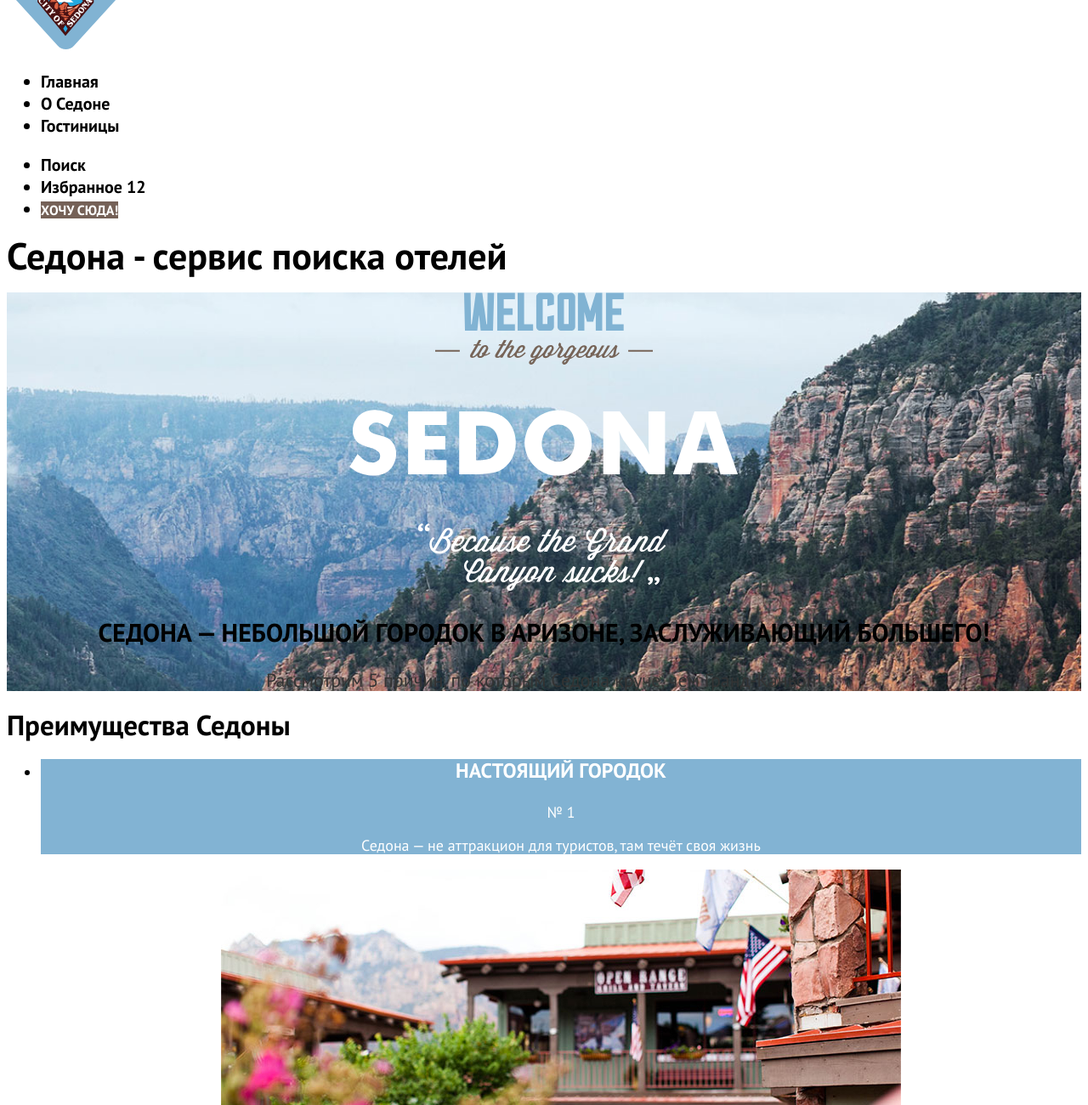
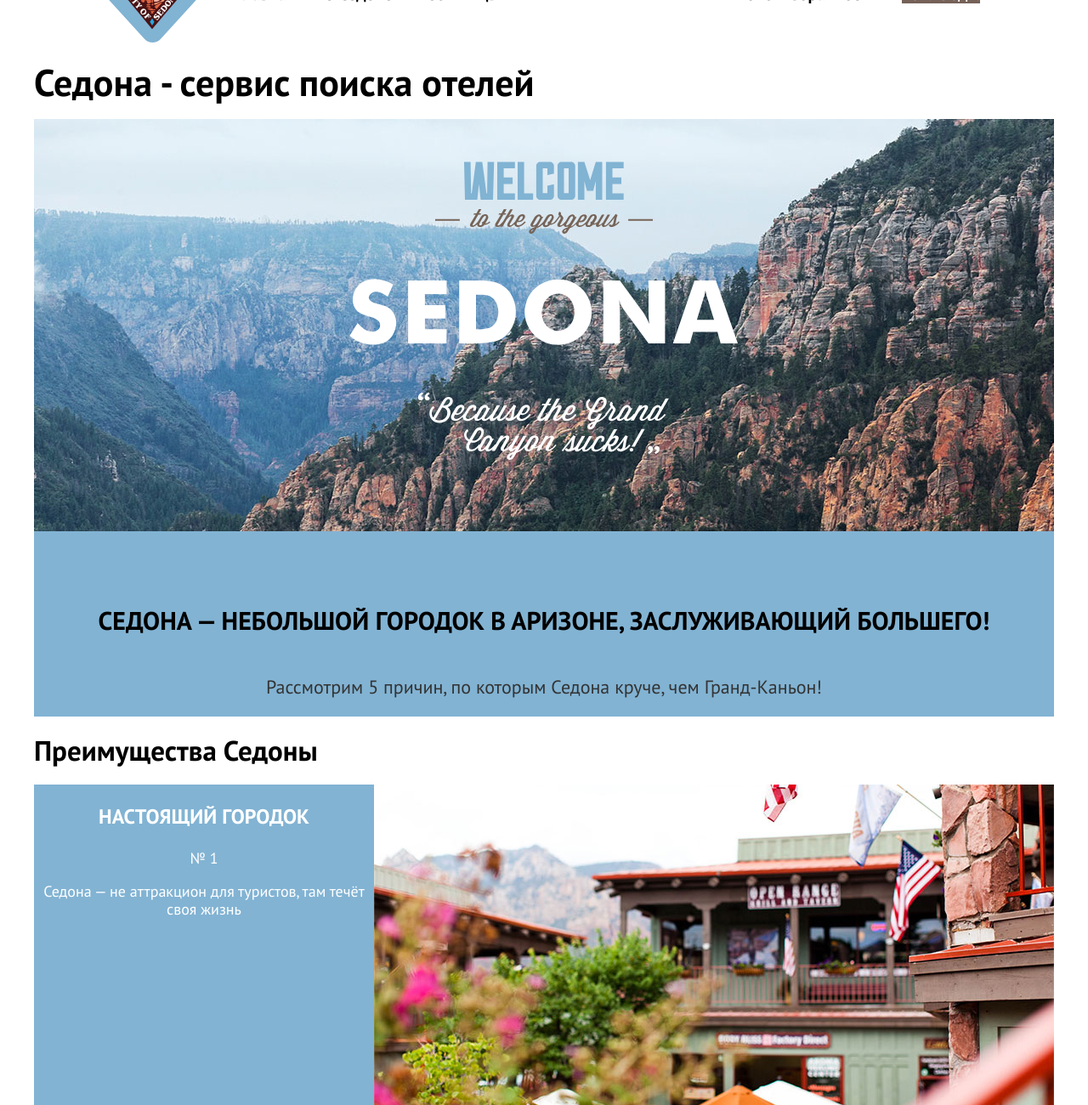
Before and after one commit to htmlacademy-htmlcss/1132429-sedona-34, a plain HTML site: page index.html in a window 1280 px wide. Shown: the part 20-1320 px from the top of the page at 85% size. Drawn offline with Linux system fonts and the light colour scheme.

Commit message:
Добавляет сетку базовой страницы на флексах
Добавляет часть сетки для базовой страницы

```diff
--- a/index.html
+++ b/index.html
@@ -6,6 +6,7 @@
     <link rel="stylesheet" href="styles/styles.css">
   </head>
   <body>
+  <div class="container">
     <header class="page-header">
       <a class="logo" href="index.html">
         <img src="images/page-header/logo.svg" alt="Логотип сайта Седона." width="139" height="70">
@@ -81,13 +82,13 @@
             </ul>
           </li>
           <li class="advantages-item">
+            <div class="advantages-photo">
+              <img class="advantages-image" src="images/advantages/devils-bridge.jpg" alt="Фото моста дьявола." width="800" height="384">
+            </div>
             <div class="advantages-block advantages-block-blue">
               <h3 class="advantages-title">Там есть мост дьявола</h3>
               <span class="advantages-number">№ 2</span>
               <p class="advantages-description">Да, по нему можно пройти! Если вы осмелитесь, разумеется</p>
-          </div>
-          <div class="advantages-photo">
-            <img class="advantages-image" src="images/advantages/devils-bridge.jpg" alt="Фото моста дьявола." width="800" height="384">
             </div>
           </li>
           <li class="advantages-item">
@@ -156,5 +157,6 @@
         </a>
       </section>
     </footer>
+  </div>
   </body>
 </html>
--- a/styles/styles.css
+++ b/styles/styles.css
@@ -15,16 +15,61 @@
 }
 
 body {
-  font-family: "PT Sans", sans-serif;
+  margin: 0;
+  font-family: "PT Sans", "Arial", sans-serif;
   font-size: 22px;
   line-height: 26px;
   color: #000000;
   background-color: #ffffff;
 }
 
+.container {
+  width: 1200px;
+  margin: 0 auto;
+}
+
+/* Header */
+
+.page-header {
+  display: flex;
+  margin: 0 70px;
+}
+
+.logo {
+  display: block;
+  width: 139px;
+  margin-right: 30px;
+}
+
+.navigation {
+  width: 891px;
+  display: flex;
+  justify-content: space-between;
+}
+
 .navigation-list {
   font-size: 20px;
   font-weight: 700;
+  margin: 0;
+  padding: 0;
+  width: 500px;
+  display: flex;
+}
+
+.navigation-user {
+  max-width: 305px;
+}
+
+.navigation-item {
+  margin-right: 34px;
+}
+
+.navigation-user .navigation-item {
+  margin-right: 0;
+}
+
+.navigation-user .navigation-item:nth-child(2) {
+  margin-right: 20px;
 }
 
 .navigation-link {
@@ -44,9 +89,23 @@ body {
   background-color: #756157;
 }
 
+/* Main-index */
+
+.main-index {
+  display: flex;
+  flex-direction: column;
+}
+
 .greetings {
+  display: flex;
+  flex-direction: column;
   background: #82B3D3 url("../images/background/index-background.jpg") no-repeat 50% 0/100% auto;
   text-align: center;
+}
+
+.greetings-image {
+  display: block;
+  margin: 50px auto 145px;
 }
 
 .main-title {
@@ -65,6 +124,38 @@ body {
   font-size: 18px;
   line-height: 21px;
   text-align: center;
+  margin: 0;
+  padding: 0;
+  display: flex;
+  flex-wrap: wrap;
+}
+
+.advantages-item {
+  display: flex;
+  flex-wrap: wrap;
+}
+
+.advantages-sublist {
+  display: flex;
+  width: 1200px;
+  margin: 0;
+  padding: 0;
+}
+
+.advantages-block {
+  width: 400px;
+}
+
+.advantages-photo {
+  width: 800px;
+}
+
+.advantages-image {
+  vertical-align: middle;
+}
+
+.advantages-subitem {
+  width: 400px;
 }
 
 .advantages-title,
```
Also changed, not shown: catalog.html (+2 -0 lines), images/icons/divider.svg (added). Lines whose indentation alone changed are shown as unchanged.
